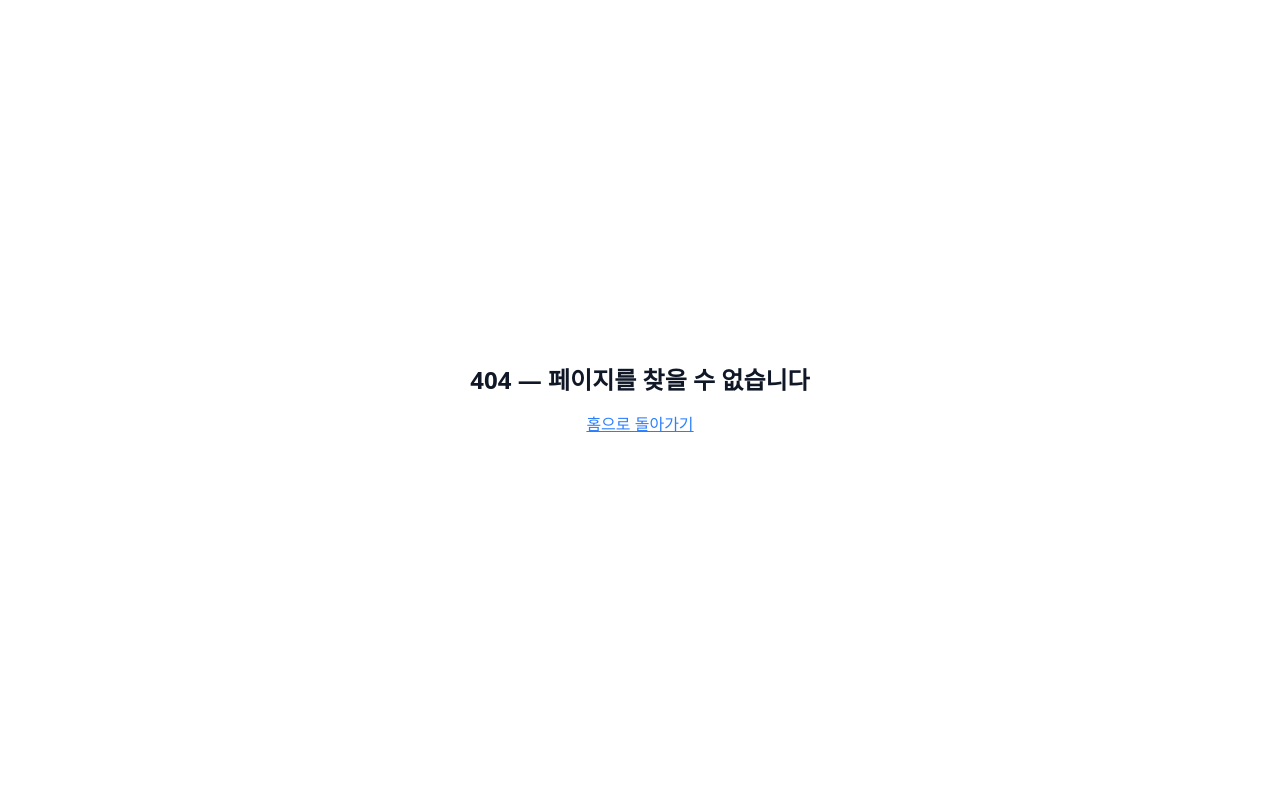
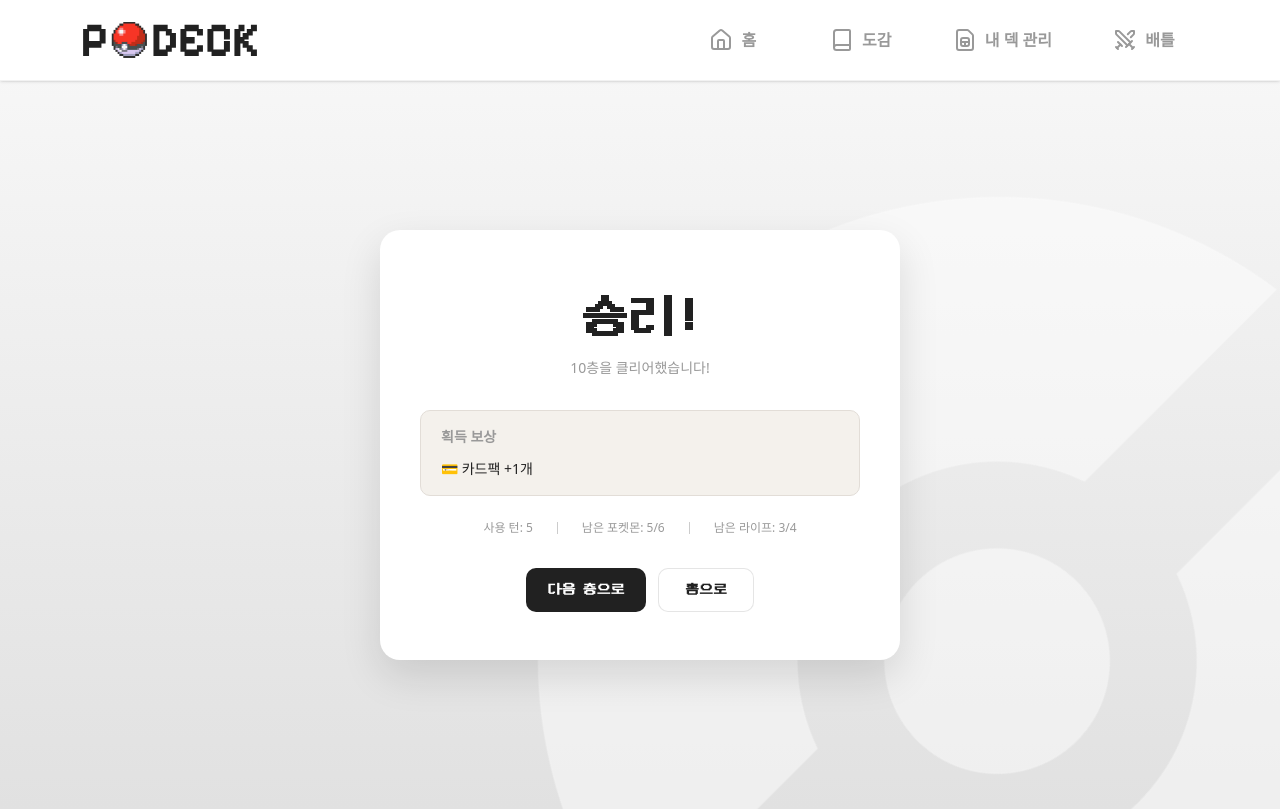
Before and after one commit to PODECK/FE, a Next.js app: page /battle/win in a window 1280 px wide. Before the commit this address had no page. Built offline with nearby package versions, Linux system fonts and the light colour scheme.

Commit message:
Feat: 배틀 결과 페이지 추가 (#18)

```diff
--- /dev/null
+++ b/src/app/(main)/battle/lose/page.tsx
@@ -0,0 +1,5 @@
+import BattleLosePage from '@/features/battle/_components/BattleLosePage';
+
+export default function Page() {
+  return <BattleLosePage />;
+}
--- /dev/null
+++ b/src/app/(main)/battle/win/page.tsx
@@ -0,0 +1,5 @@
+import BattleWinPage from '@/features/battle/_components/BattleWinPage';
+
+export default function Page() {
+  return <BattleWinPage />;
+}
--- /dev/null
+++ b/src/features/battle/_components/BattleLosePage.tsx
@@ -0,0 +1,51 @@
+import HomeHeader from '@/shared/components/HomeHeader';
+import SilhouetteBackground from '@/shared/components/SilhouetteBackground';
+import Link from 'next/link';
+
+export default function BattleLosePage() {
+  return (
+    <main className="relative min-h-screen overflow-hidden bg-gradient-to-b from-[#F9F9F9] to-[#E1E1E1]">
+      <HomeHeader />
+      <SilhouetteBackground
+        className="right-[-420px] bottom-[-450px] rotate-45 opacity-10 sm:right-[-300px] sm:bottom-[-400px]"
+        imageClassName="h-[900px] w-[900px] sm:h-[1150px] sm:w-[1150px]"
+      />
+      <section className="relative z-10 flex min-h-[calc(100vh-72px)] items-center justify-center px-4">
+        <div className="relative w-full max-w-[520px] rounded-[20px] bg-[var(--color-base-3)] px-10 py-12 text-center shadow-[0_16px_40px_rgba(0,0,0,0.12)]">
+          <h1 className="mt-4 font-['NeoDunggeunmo'] text-5xl font-extrabold text-[var(--color-base-1)]">패배...</h1>
+          {/* 해당 층수는 더미 데이터라 수정이 필요합니다! */}
+          <p className="mt-4 text-sm font-medium text-[var(--color-base-1)]">10층에서 쓰러졌습니다</p>
+
+          <div className="mt-8 rounded-[10px] border border-[#E2DDD7] bg-[var(--color-base-3)] px-5 py-4 text-left">
+            <p className="text-center text-sm font-bold text-[var(--color-base-1)]">다시 도전하시겠습니까?</p>
+          </div>
+
+          {/* 밑에 들어가는 턴, 포켓못, 라이프도 더미 데이터기 때문에 수정 필요*/}
+          <div className="mt-6 flex items-center justify-center gap-6 text-xs font-medium text-[var(--color-base-1)]">
+            <span>사용 턴: 5 </span>
+            <span className="h-3 w-px bg-black/20" />
+            <span>남은 포켓몬: 5/6</span>
+            <span className="h-3 w-px bg-black/20" />
+            <span>남은 라이프: 3/4</span>
+          </div>
+
+          <div className="mt-8 flex justify-center gap-3">
+            <Link
+              href="/battle"
+              className="flex h-11 min-w-[120px] items-center justify-center rounded-[10px] bg-[var(--color-base-0)] px-5 font-['NeoDunggeunmo'] text-sm font-bold text-[var(--color-base-3)]"
+            >
+              재도전
+            </Link>
+            {/* 다음 층 href 주소 수정 필요! */}
+            <Link
+              href="/home"
+              className="flex h-11 min-w-[96px] items-center justify-center rounded-[10px] border border-black/10 bg-[var(--color-base-3)] px-5 font-['NeoDunggeunmo'] text-sm font-bold text-[var(--color-base-0)]"
+            >
+              홈으로
+            </Link>
+          </div>
+        </div>
+      </section>
+    </main>
+  );
+}
--- /dev/null
+++ b/src/features/battle/_components/BattleWinPage.tsx
@@ -0,0 +1,55 @@
+import HomeHeader from '@/shared/components/HomeHeader';
+import SilhouetteBackground from '@/shared/components/SilhouetteBackground';
+import Link from 'next/link';
+
+export default function BattleWinPage() {
+  return (
+    <main className="relative min-h-screen overflow-hidden bg-gradient-to-b from-[#F9F9F9] to-[#E1E1E1]">
+      <HomeHeader />
+      <SilhouetteBackground
+        className="right-[-420px] bottom-[-450px] rotate-45 opacity-20 sm:right-[-370px] sm:bottom-[-500px]"
+        imageClassName="h-[1200px] w-[1200px] sm:h-[1300px] sm:w-[1300px]"
+      />
+
+      <section className="relative z-10 flex min-h-[calc(100vh-72px)] items-center justify-center px-4">
+        <div className="relative w-full max-w-[520px] rounded-[20px] bg-[var(--color-base-3)] px-10 py-12 text-center shadow-[0_16px_40px_rgba(0,0,0,0.12)]">
+          <h1 className="mt-4 font-['NeoDunggeunmo'] text-5xl font-extrabold text-[var(--color-base-0)]">승리!</h1>
+          {/* 해당 층수는 더미 데이터라 수정이 필요합니다! */}
+          <p className="mt-4 text-sm font-medium text-[var(--color-base-1)]">10층을 클리어했습니다!</p>
+
+          <div className="mt-8 rounded-[10px] border border-[#E2DDD7] bg-[#F4F1EC] px-5 py-4 text-left">
+            <p className="text-sm font-bold text-[var(--color-base-1)]">획득 보상</p>
+            <ul className="mt-3 space-y-2 text-sm font-medium text-[var(--color-base-0)]">
+              <li>💳 카드팩 +1개</li>
+            </ul>
+          </div>
+
+          {/* 밑에 들어가는 턴, 포켓못, 라이프도 더미 데이터기 때문에 수정 필요*/}
+          <div className="mt-6 flex items-center justify-center gap-6 text-xs font-medium text-[var(--color-base-1)]">
+            <span>사용 턴: 5 </span>
+            <span className="h-3 w-px bg-black/20" />
+            <span>남은 포켓몬: 5/6</span>
+            <span className="h-3 w-px bg-black/20" />
+            <span>남은 라이프: 3/4</span>
+          </div>
+
+          <div className="mt-8 flex justify-center gap-3">
+            <Link
+              href="/battle"
+              className="flex h-11 min-w-[120px] items-center justify-center rounded-[10px] bg-[var(--color-base-0)] px-5 font-['NeoDunggeunmo'] text-sm font-bold text-[var(--color-base-3)]"
+            >
+              다음 층으로
+            </Link>
+            {/* 다음 층 href 주소 수정 필요! */}
+            <Link
+              href="/home"
+              className="flex h-11 min-w-[96px] items-center justify-center rounded-[10px] border border-black/10 bg-[var(--color-base-3)] px-5 font-['NeoDunggeunmo'] text-sm font-bold text-[var(--color-base-0)]"
+            >
+              홈으로
+            </Link>
+          </div>
+        </div>
+      </section>
+    </main>
+  );
+}
```
